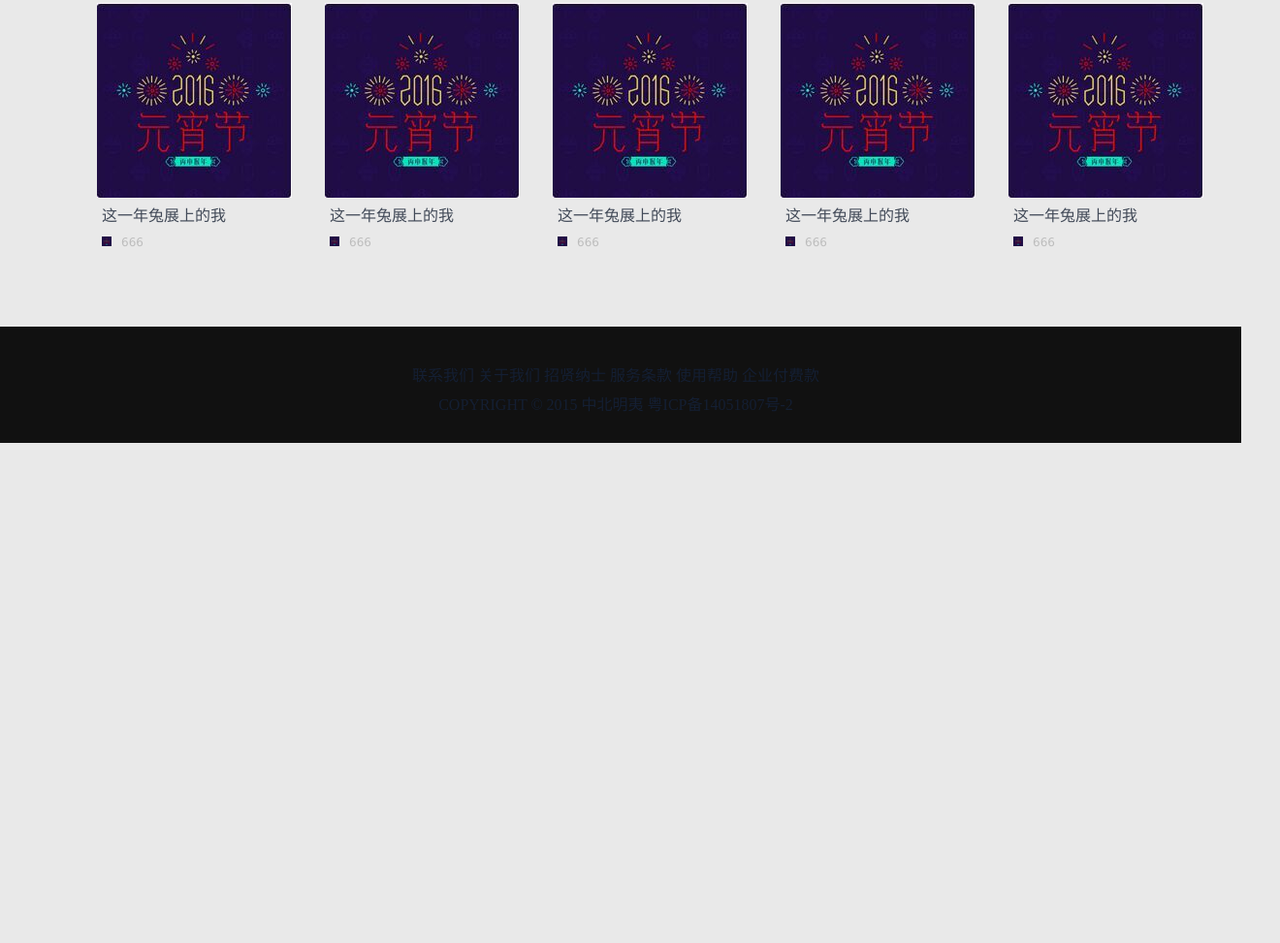
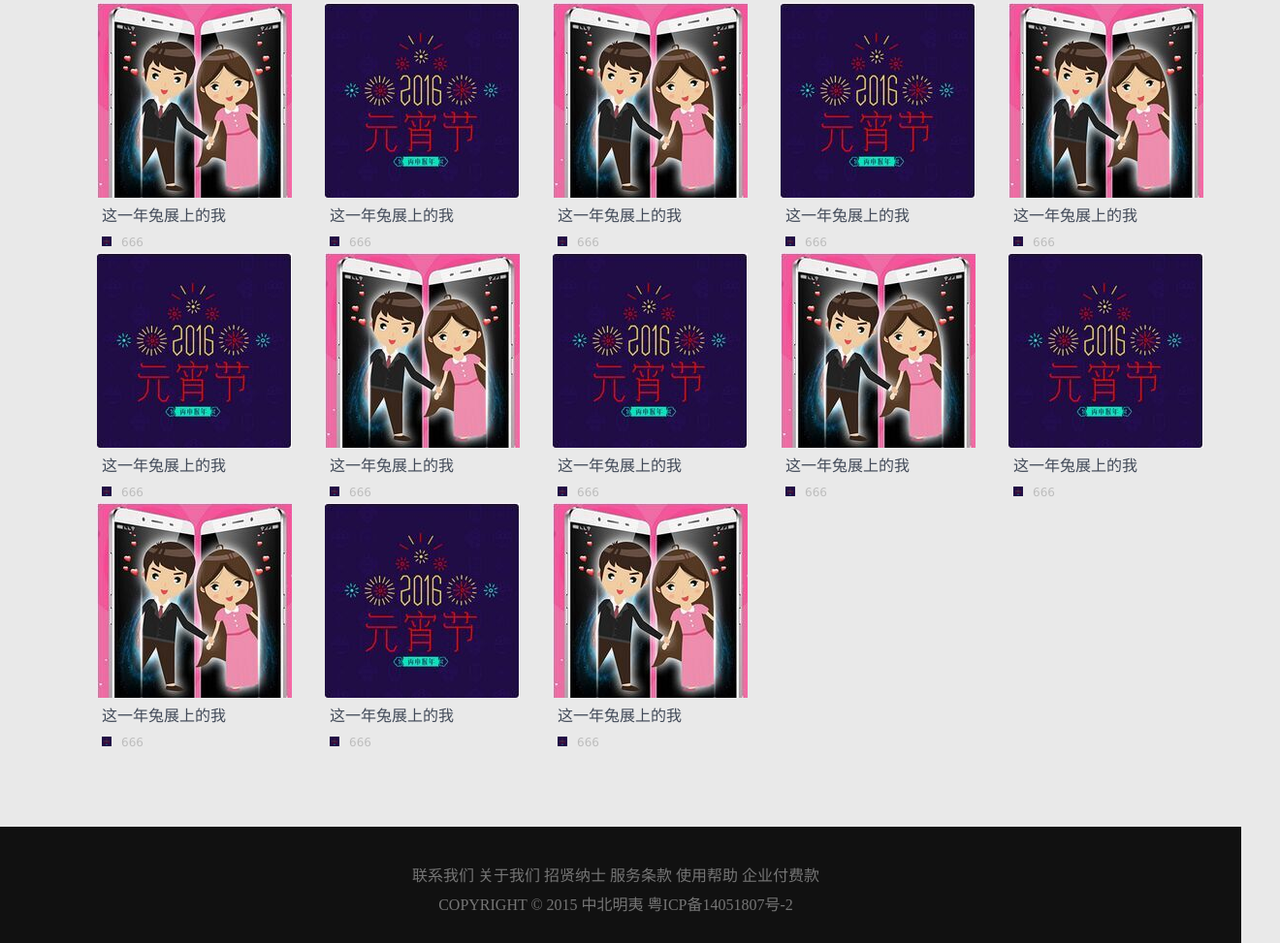
Before and after one commit to kekong/kekong.github.io, a plain HTML site: page index.html in a window 1280 px wide. Shown: the part 1037-2010 px from the top of the page at 97% size, 1320 px wide, since content can reach past the window. Before the commit the page ends 1494 px from the top, so only its background shows below. Drawn offline with Linux system fonts and the light colour scheme.

Commit message:
modify css

```diff
--- a/css/style.css
+++ b/css/style.css
@@ -199,7 +199,7 @@ footer div ul li{
 	top:20px;
 	text-align:center;
 	line-height:30px;
-	color:#141F33;
+	color:#757575;
 }
 footer div ul li a{
-	color:#141F33;
+	color:#757575;
--- a/index.html
+++ b/index.html
@@ -167,7 +167,7 @@ window.onload = function(){
 	<ul>
     	 <li>
             	<div class="recommed-inner-div">
-                	<img src="image/1.jpg" width="201" height="201" />
+                	<img src="image/6.jpg" width="201" height="201" />
                     <div class="recommed-inner-name" >这一年兔展上的我</div>
                     <div class="recommed-inner-time" ><img src="image/1.jpg" width="10" height="10" /><div>666</div></div>
                 </div>
@@ -181,7 +181,7 @@ window.onload = function(){
             </li>
              <li>
             	<div class="recommed-inner-div">
-                	<img src="image/1.jpg" width="201" height="201" />
+                	<img src="image/6.jpg" width="201" height="201" />
                     <div class="recommed-inner-name" >这一年兔展上的我</div>
                     <div class="recommed-inner-time" ><img src="image/1.jpg" width="10" height="10" /><div>666</div></div>
                 </div>
@@ -195,11 +195,68 @@ window.onload = function(){
             </li>
              <li>
             	<div class="recommed-inner-div">
+                	<img src="image/6.jpg" width="201" height="201" />
+                    <div class="recommed-inner-name" >这一年兔展上的我</div>
+                    <div class="recommed-inner-time" ><img src="image/1.jpg" width="10" height="10" /><div>666</div></div>
+                </div>
+            </li>
+            <li>
+            	<div class="recommed-inner-div">
                 	<img src="image/1.jpg" width="201" height="201" />
                     <div class="recommed-inner-name" >这一年兔展上的我</div>
                     <div class="recommed-inner-time" ><img src="image/1.jpg" width="10" height="10" /><div>666</div></div>
                 </div>
             </li>
+             <li>
+            	<div class="recommed-inner-div">
+                	<img src="image/6.jpg" width="201" height="201" />
+                    <div class="recommed-inner-name" >这一年兔展上的我</div>
+                    <div class="recommed-inner-time" ><img src="image/1.jpg" width="10" height="10" /><div>666</div></div>
+                </div>
+            </li>
+            <li>
+            	<div class="recommed-inner-div">
+                	<img src="image/1.jpg" width="201" height="201" />
+                    <div class="recommed-inner-name" >这一年兔展上的我</div>
+                    <div class="recommed-inner-time" ><img src="image/1.jpg" width="10" height="10" /><div>666</div></div>
+                </div>
+            </li>
+             <li>
+            	<div class="recommed-inner-div">
+                	<img src="image/6.jpg" width="201" height="201" />
+                    <div class="recommed-inner-name" >这一年兔展上的我</div>
+                    <div class="recommed-inner-time" ><img src="image/1.jpg" width="10" height="10" /><div>666</div></div>
+                </div>
+            </li>
+            <li>
+            	<div class="recommed-inner-div">
+                	<img src="image/1.jpg" width="201" height="201" />
+                    <div class="recommed-inner-name" >这一年兔展上的我</div>
+                    <div class="recommed-inner-time" ><img src="image/1.jpg" width="10" height="10" /><div>666</div></div>
+                </div>
+            </li>
+             <li>
+            	<div class="recommed-inner-div">
+                	<img src="image/6.jpg" width="201" height="201" />
+                    <div class="recommed-inner-name" >这一年兔展上的我</div>
+                    <div class="recommed-inner-time" ><img src="image/1.jpg" width="10" height="10" /><div>666</div></div>
+                </div>
+            </li>
+            <li>
+            	<div class="recommed-inner-div">
+                	<img src="image/1.jpg" width="201" height="201" />
+                    <div class="recommed-inner-name" >这一年兔展上的我</div>
+                    <div class="recommed-inner-time" ><img src="image/1.jpg" width="10" height="10" /><div>666</div></div>
+                </div>
+            </li>
+             <li>
+            	<div class="recommed-inner-div">
+                	<img src="image/6.jpg" width="201" height="201" />
+                    <div class="recommed-inner-name" >这一年兔展上的我</div>
+                    <div class="recommed-inner-time" ><img src="image/1.jpg" width="10" height="10" /><div>666</div></div>
+                </div>
+            </li>
+
     </ul>
 
 </div>
```
